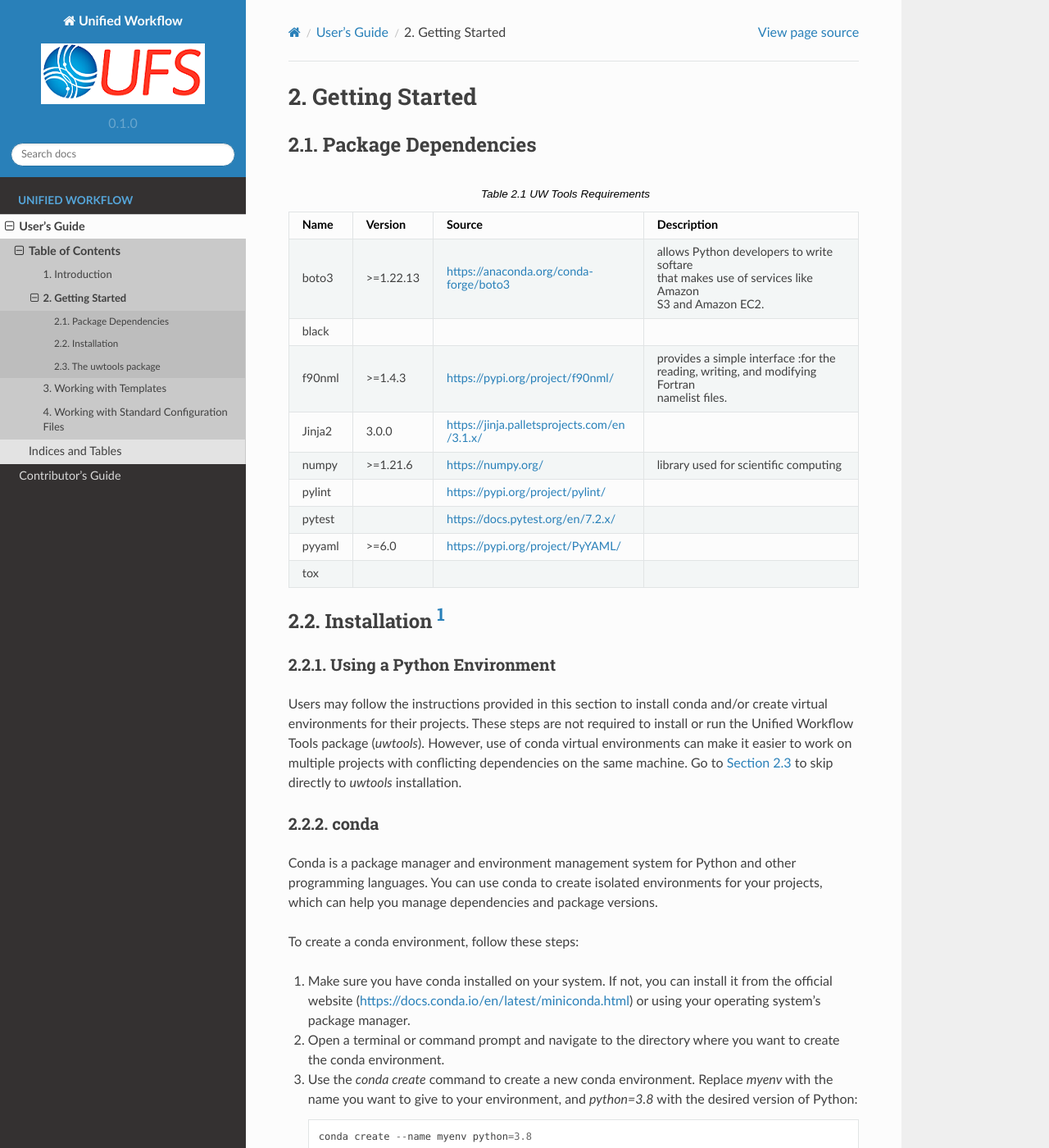
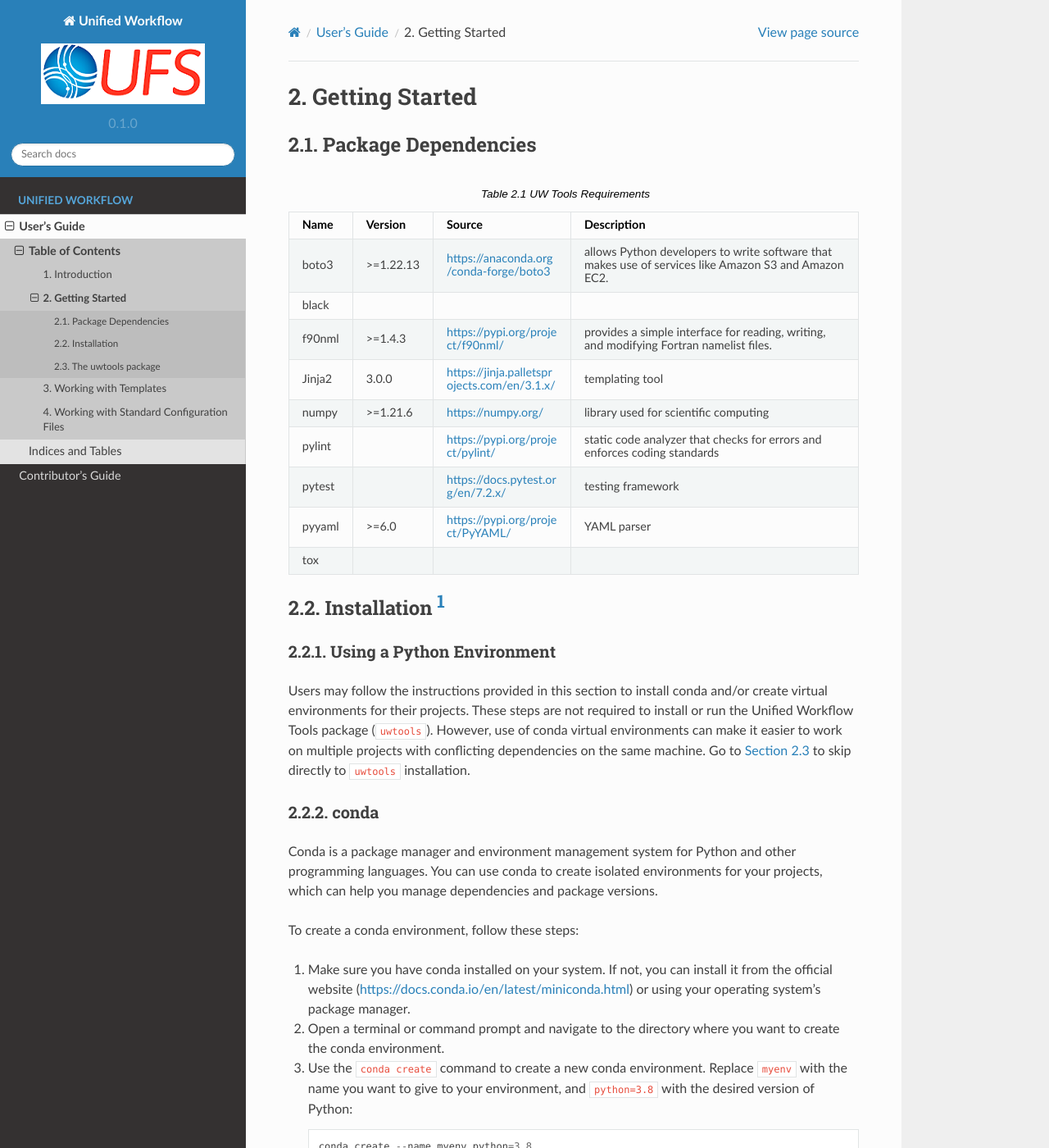
Before and after one commit to ufs-community/uwtools, a Sphinx documentation site: the page built from docs/Users_Guide/getting_started.rst, in a window 1280 px wide and 1400 px high. Shown: the whole window at 82% size. Built offline with Sphinx 7.4.7 and the Read the Docs theme 2.0.0, drawn with Linux system fonts in a browser that asks for light colours; some of the changed text lies outside the part shown.

Commit message:
1st pass on UG

```diff
--- a/docs/Contributors_Guide/github_workflow.rst
+++ b/docs/Contributors_Guide/github_workflow.rst
@@ -5,7 +5,7 @@
 GitHub Workflow
 ***************
 
-How Unified Workflow releases are created
+How Unified Workflow Releases Are Created
 =========================================
 
 The branching model employed by the workflow-tools GitHub repository is similar to
--- a/docs/Users_Guide/getting_started.rst
+++ b/docs/Users_Guide/getting_started.rst
@@ -31,8 +31,8 @@ Package Dependencies
     - >=1.22.13
     - https://anaconda.org/conda-forge/boto3
     -
-        allows Python developers to write softare :raw-html:`<br />`
-        that makes use of services like Amazon :raw-html:`<br />`
+        allows Python developers to write software
+        that makes use of services like Amazon
         S3 and Amazon EC2.
   * - black
     -
@@ -42,14 +42,14 @@ Package Dependencies
   * - f90nml
     - >=1.4.3
     - https://pypi.org/project/f90nml/
-    -   provides a simple interface :for the :raw-html:`<br />`
-        reading, writing, and modifying Fortran :raw-html:`<br />`
+    -   provides a simple interface for
+        reading, writing, and modifying Fortran
         namelist files.
 
   * - Jinja2
     - 3.0.0
     - https://jinja.palletsprojects.com/en/3.1.x/
-    -
+    -   templating tool
 
   * - numpy
     - >=1.21.6
@@ -59,17 +59,18 @@ Package Dependencies
   * - pylint
     -
     - https://pypi.org/project/pylint/
-    -
+    -   static code analyzer that checks for
+        errors and enforces coding standards
 
   * - pytest
     -
     - https://docs.pytest.org/en/7.2.x/
-    -
+    -   testing framework
 
   * - pyyaml
     - >=6.0
     - https://pypi.org/project/PyYAML/
-    -
+    -   YAML parser
 
   * - tox
     -
@@ -86,7 +87,7 @@ Installation [#f1]_
 Using a Python Environment
 ^^^^^^^^^^^^^^^^^^^^^^^^^^
 
-Users may follow the instructions provided in this section to install conda and/or create virtual environments for their projects. These steps are not required to install or run the Unified Workflow Tools package (`uwtools`). However, use of conda virtual environments can make it easier to work on multiple projects with conflicting dependencies on the same machine. Go to :numref:`Section %s <new_uwinstall>` to skip directly to `uwtools` installation.
+Users may follow the instructions provided in this section to install conda and/or create virtual environments for their projects. These steps are not required to install or run the Unified Workflow Tools package (``uwtools``). However, use of conda virtual environments can make it easier to work on multiple projects with conflicting dependencies on the same machine. Go to :numref:`Section %s <new_uwinstall>` to skip directly to ``uwtools`` installation.
 
 ^^^^^
 conda
@@ -100,11 +101,11 @@ To create a conda environment, follow these steps:
 
 #. Open a terminal or command prompt and navigate to the directory where you want to create the conda environment.
 
-#. Use the `conda create` command to create a new conda environment. Replace `myenv` with the name you want to give to your environment, and `python=3.8` with the desired version of Python::
+#. Use the ``conda create`` command to create a new conda environment. Replace ``myenv`` with the name you want to give to your environment, and ``python=3.8`` with the desired version of Python::
 
       conda create --name myenv python=3.8
 
-#. This will create a new conda environment called `myenv`, using the specified version of Python.
+#. This will create a new conda environment called ``myenv``, using the specified version of Python.
 
 #. To activate the conda environment, use the following command::
 
@@ -136,15 +137,15 @@ A virtual environment is a tool used to isolate specific Python environments on
 
 To create a virtual environment, follow these steps:
 
-#. Make sure you have Python and the venv module installed on your system. If not, you can install them from the official website (https://www.python.org/) or using your operating system's package manager.
+#. Make sure you have Python and the ``venv`` module installed on your system. If not, you can install them from the official website (https://www.python.org/) or using your operating system's package manager.
 
 #. Open a terminal or command prompt and navigate to the directory where you want to create the virtual environment.
 
-#. Use the python3 -m venv command to create a new virtual environment. Replace `myenv` with the name you want to give to your virtual environment::
+#. Use the ``python3 -m venv`` command to create a new virtual environment. Replace ``myenv`` with the name you want to give to your virtual environment::
 
       python3 -m venv myenv
 
-#. This will create a new directory called `myenv`, which contains the files for the virtual environment.
+#. This will create a new directory called ``myenv``, which contains the files for the virtual environment.
 
 #. To activate the virtual environment, use the following command::
 
@@ -165,7 +166,7 @@ To create a virtual environment, follow these steps:
 The uwtools package
 -------------------
 
-To install the `workflow-tools` repository from Github, follow these steps:
+To install the ``workflow-tools`` repository from GitHub, follow these steps:
 
 #. Make sure you have Git installed on your system. If not, you can install it from the official website (https://git-scm.com/) or use your operating system's package manager.
 
@@ -175,13 +176,13 @@ To install the `workflow-tools` repository from Github, follow these steps:
 
       git clone https://github.com/ufs-community/workflow-tools.git
 
-#. This will create a new directory called `workflow-tools` in the current directory, containing the files from the repository.
+#. This will create a new directory called ``workflow-tools`` in the current directory, containing the files from the repository.
 
-#. Switch to the `workflow-tools` directory by using the `cd` command::
+#. Switch to the ``workflow-tools`` directory by using the ``cd`` command::
 
       cd workflow-tools
 
-#. The repository is packaged as a pip Python package and managed via `setup.py`. Install the package by typing: ::
+#. The repository is packaged as a pip Python package and managed via ``setup.py``. Install the package by typing: ::
 
       pip install .
 
```
Also changed, not shown: docs/Users_Guide/index.rst (+4 -4 lines), docs/Users_Guide/introduction.rst (+7 -7 lines), docs/Users_Guide/working_with_config.rst (+5 -5 lines), docs/Users_Guide/working_with_templates.rst (+13 -13 lines).
